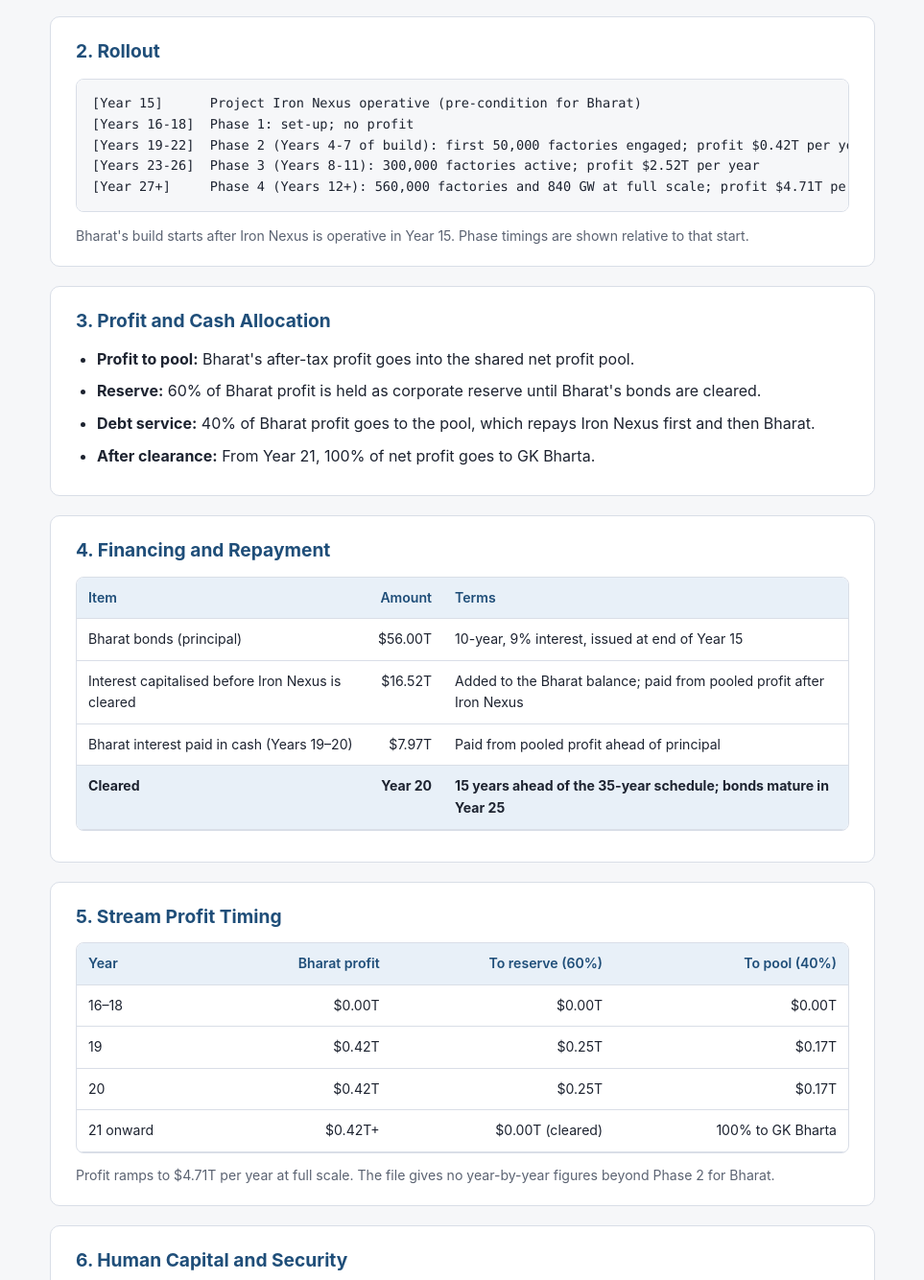
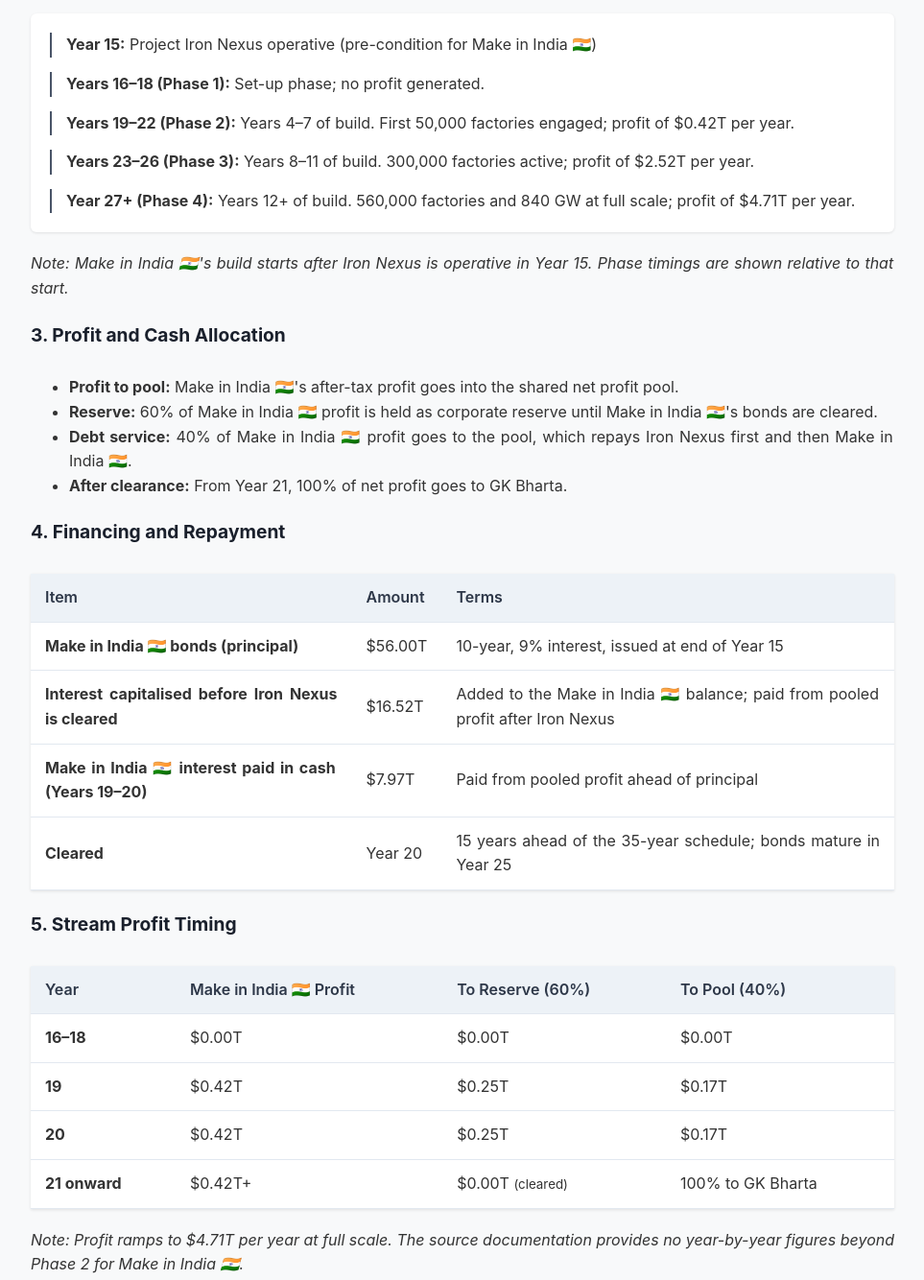
Before and after one commit to gkbharta44-code/Make-in-India-, a plain HTML site: page index.html in a window 1280 px wide. Shown: the part 760-2094 px from the top of the page at 96% size, without its empty margins (158-1121 px from the left). Drawn offline with Linux system fonts and the light colour scheme.

Commit message:
Update index.html for Project Make in India

```diff
--- a/index.html
+++ b/index.html
@@ -2,63 +2,97 @@
 <html lang="en">
 <head>
     <meta charset="UTF-8">
-<meta name="viewport" content="width=device-width, initial-scale=1">
-<title>Project Bharat Dark Grid: Executive Summary</title>
+    <meta name="viewport" content="width=device-width, initial-scale=1.0">
+    <title>Project Make in India 🇮🇳: Executive Summary</title>
     <style>
-  :root {
-    --bg: #f6f7f9; --surface: #ffffff; --text: #1d2330; --muted: #5b6372;
-    --accent: #1f4e79; --accent-soft: #e8f0f8; --border: #d9dee7;
-    color-scheme: light;
+        body {
+            font-family: -apple-system, BlinkMacSystemFont, "Segoe UI", Roboto, Helvetica, Arial, sans-serif;
+            line-height: 1.6;
+            color: #333;
+            max-width: 900px;
+            margin: 0 auto;
+            padding: 20px;
+            background-color: #f8f9fa;
+            text-align: justify;
         }
-  @media (prefers-color-scheme: dark) {
-    :root:not([data-theme="light"]) {
-      --bg: #12151c; --surface: #1a1f2a; --text: #e6e9f0; --muted: #9aa3b5;
-      --accent: #8ab8e6; --accent-soft: #223246; --border: #2e3645;
-      color-scheme: dark;
+        h1, h2, h3 {
+            color: #1a202c;
+            border-bottom: 1px solid #e2e8f0;
+            padding-bottom: 8px;
+            text-align: left;
         }
+        h1 { font-size: 2.2rem; margin-bottom: 20px; }
+        h2 { font-size: 1.6rem; margin-top: 30px; }
+        h3 { font-size: 1.2rem; margin-top: 20px; border-bottom: none; }
+        .highlight-box {
+            background-color: #ebf8ff;
+            border-left: 4px solid #3182ce;
+            padding: 15px;
+            margin-bottom: 25px;
+            border-radius: 0 4px 4px 0;
+            text-align: justify;
         }
-  :root[data-theme="dark"] {
-    --bg: #12151c; --surface: #1a1f2a; --text: #e6e9f0; --muted: #9aa3b5;
-    --accent: #8ab8e6; --accent-soft: #223246; --border: #2e3645;
-    color-scheme: dark;
+        .highlight-box ul {
+            margin: 0;
+            padding-left: 20px;
         }
-  :root { box-sizing: border-box; padding-top: env(safe-area-inset-top, 0px); padding-bottom: env(safe-area-inset-bottom, 0px); }
-  *, *::before, *::after { box-sizing: inherit; }
-  body { margin: 0; background: var(--bg); color: var(--text);
-    font-family: -apple-system, BlinkMacSystemFont, "Segoe UI", Roboto, Helvetica, Arial, sans-serif;
-    line-height: 1.6; font-size: 16px; }
-  main { max-width: 900px; margin: 0 auto; padding: 32px 20px 64px; }
-  header.doc-header { background: var(--surface); border: 1px solid var(--border);
-    border-left: 6px solid var(--accent); border-radius: 10px; padding: 24px 28px; margin-bottom: 24px; }
-  header.doc-header h1 { margin: 0 0 6px; font-size: 1.6rem; color: var(--accent); }
-  header.doc-header h2 { margin: 0 0 16px; font-size: 1.1rem; font-weight: 500; color: var(--muted); }
-  .key-facts { list-style: none; padding: 0; margin: 0; display: grid; gap: 8px; }
-  .key-facts li { background: var(--accent-soft); border-radius: 6px; padding: 8px 12px; margin: 0; }
-  section.card { background: var(--surface); border: 1px solid var(--border); border-radius: 10px;
-    padding: 20px 26px; margin-bottom: 20px; }
-  section.card h3 { margin: 0 0 12px; font-size: 1.2rem; color: var(--accent); }
-  h4 { margin: 18px 0 8px; font-size: 1rem; }
-  ol, ul { padding-left: 22px; margin: 8px 0; }
-  li { margin-bottom: 8px; }
-  .table-wrap { overflow-x: auto; border: 1px solid var(--border); border-radius: 8px; margin: 12px 0; }
-  table { width: 100%; border-collapse: collapse; font-size: 0.88rem; }
-  th, td { padding: 10px 12px; text-align: left; border-bottom: 1px solid var(--border); vertical-align: top; }
-  th { background: var(--accent-soft); color: var(--accent); font-weight: 600; }
-  td.num, th.num { text-align: right; white-space: nowrap; }
-  tr.total td { font-weight: 700; background: var(--accent-soft); }
-  .note { font-size: 0.88rem; color: var(--muted); margin: 8px 0 0; }
-  pre.flow { background: var(--bg); border: 1px solid var(--border); border-radius: 8px; padding: 14px 16px;
-    overflow-x: auto; font-family: ui-monospace, SFMono-Regular, Menlo, Consolas, monospace; font-size: 0.85rem; }
-  footer { margin-top: 32px; font-size: 0.8rem; color: var(--muted); text-align: center; }
+        .highlight-box li {
+            margin-bottom: 8px;
+        }
+        .highlight-box li:last-child {
+            margin-bottom: 0;
+        }
+        table {
+            width: 100%;
+            border-collapse: collapse;
+            margin: 20px 0;
+            background: #fff;
+            box-shadow: 0 1px 3px rgba(0,0,0,0.1);
+        }
+        th, td {
+            padding: 12px 15px;
+            text-align: justify;
+            border-bottom: 1px solid #e2e8f0;
+        }
+        th {
+            background-color: #edf2f7;
+            color: #2d3748;
+            font-weight: 600;
+            text-align: left;
+        }
+        tr:hover {
+            background-color: #f7fafc;
+        }
+        .rollout-timeline {
+            background: #fff;
+            padding: 20px;
+            border-radius: 6px;
+            box-shadow: 0 1px 3px rgba(0,0,0,0.1);
+            margin: 20px 0;
+        }
+        .timeline-item {
+            margin-bottom: 15px;
+            padding-left: 15px;
+            border-left: 2px solid #4a5568;
+            text-align: justify;
+        }
+        .timeline-item:last-child {
+            margin-bottom: 0;
+        }
+        .risk-tag {
+            color: #c53030;
+            font-weight: bold;
+        }
     </style>
 </head>
 <body>
-<main>
 
-<header class="doc-header">
-  <h1>Project Bharat Dark Grid</h1>
+    <h1>Project Make in India 🇮🇳</h1>
     <h2>Executive Summary</h2>
-  <ul class="key-facts">
+
+    <div class="highlight-box">
+        <strong>Key Figures at a Glance:</strong>
+        <ul>
             <li><strong>Total Investment:</strong> $56.00 Trillion, financed by 10-year bonds at 9% interest</li>
             <li><strong>Factories:</strong> Approximately 560,000 dark factories on 1-acre coastal sites</li>
             <li><strong>Power:</strong> 840 GW of dedicated zero-carbon nuclear baseload</li>
@@ -66,9 +100,8 @@
             <li><strong>Profit at Full Scale:</strong> About $4.71 Trillion per year after tax (2024 world levels)</li>
             <li><strong>Repayment:</strong> From pooled net profit, after Iron Nexus; cleared in Year 20</li>
         </ul>
-</header>
+    </div>
 
-<section class="card">
     <h3>1. Overview</h3>
     <ol>
         <li><strong>What it is:</strong> A coastal, software-defined manufacturing matrix in India, with dark factories that run without on-site staff.</li>
@@ -76,60 +109,97 @@
         <li><strong>Output target:</strong> 28% of world physical manufacturing value-add.</li>
         <li><strong>Role in the programme:</strong> One of two projects, with Project Iron Nexus ($40.00T), making up the $96.00T programme.</li>
     </ol>
-</section>
 
-<section class="card">
-  <h3>2. Rollout</h3>
-  <pre class="flow">[Year 15]      Project Iron Nexus operative (pre-condition for Bharat)
-[Years 16-18]  Phase 1: set-up; no profit
-[Years 19-22]  Phase 2 (Years 4-7 of build): first 50,000 factories engaged; profit $0.42T per year
-[Years 23-26]  Phase 3 (Years 8-11): 300,000 factories active; profit $2.52T per year
-[Year 27+]     Phase 4 (Years 12+): 560,000 factories and 840 GW at full scale; profit $4.71T per year</pre>
-  <p class="note">Bharat's build starts after Iron Nexus is operative in Year 15. Phase timings are shown relative to that start.</p>
-</section>
+    <h3>2. Rollout Timeline</h3>
+    <div class="rollout-timeline">
+        <div class="timeline-item"><strong>Year 15:</strong> Project Iron Nexus operative (pre-condition for Make in India 🇮🇳)</div>
+        <div class="timeline-item"><strong>Years 16–18 (Phase 1):</strong> Set-up phase; no profit generated.</div>
+        <div class="timeline-item"><strong>Years 19–22 (Phase 2):</strong> Years 4–7 of build. First 50,000 factories engaged; profit of $0.42T per year.</div>
+        <div class="timeline-item"><strong>Years 23–26 (Phase 3):</strong> Years 8–11 of build. 300,000 factories active; profit of $2.52T per year.</div>
+        <div class="timeline-item"><strong>Year 27+ (Phase 4):</strong> Years 12+ of build. 560,000 factories and 840 GW at full scale; profit of $4.71T per year.</div>
+    </div>
+    <p><em>Note: Make in India 🇮🇳's build starts after Iron Nexus is operative in Year 15. Phase timings are shown relative to that start.</em></p>
 
-<section class="card">
     <h3>3. Profit and Cash Allocation</h3>
     <ul>
-    <li><strong>Profit to pool:</strong> Bharat's after-tax profit goes into the shared net profit pool.</li>
-    <li><strong>Reserve:</strong> 60% of Bharat profit is held as corporate reserve until Bharat's bonds are cleared.</li>
-    <li><strong>Debt service:</strong> 40% of Bharat profit goes to the pool, which repays Iron Nexus first and then Bharat.</li>
+        <li><strong>Profit to pool:</strong> Make in India 🇮🇳's after-tax profit goes into the shared net profit pool.</li>
+        <li><strong>Reserve:</strong> 60% of Make in India 🇮🇳 profit is held as corporate reserve until Make in India 🇮🇳's bonds are cleared.</li>
+        <li><strong>Debt service:</strong> 40% of Make in India 🇮🇳 profit goes to the pool, which repays Iron Nexus first and then Make in India 🇮🇳.</li>
         <li><strong>After clearance:</strong> From Year 21, 100% of net profit goes to GK Bharta.</li>
     </ul>
-</section>
 
-<section class="card">
     <h3>4. Financing and Repayment</h3>
-  <div class="table-wrap">
     <table>
-      <thead><tr><th>Item</th><th class="num">Amount</th><th>Terms</th></tr></thead>
+        <thead>
+            <tr>
+                <th>Item</th>
+                <th>Amount</th>
+                <th>Terms</th>
+            </tr>
+        </thead>
         <tbody>
-        <tr><td>Bharat bonds (principal)</td><td class="num">$56.00T</td><td>10-year, 9% interest, issued at end of Year 15</td></tr>
-        <tr><td>Interest capitalised before Iron Nexus is cleared</td><td class="num">$16.52T</td><td>Added to the Bharat balance; paid from pooled profit after Iron Nexus</td></tr>
-        <tr><td>Bharat interest paid in cash (Years 19–20)</td><td class="num">$7.97T</td><td>Paid from pooled profit ahead of principal</td></tr>
-        <tr class="total"><td>Cleared</td><td class="num">Year 20</td><td>15 years ahead of the 35-year schedule; bonds mature in Year 25</td></tr>
+            <tr>
+                <td><strong>Make in India 🇮🇳 bonds (principal)</strong></td>
+                <td>$56.00T</td>
+                <td>10-year, 9% interest, issued at end of Year 15</td>
+            </tr>
+            <tr>
+                <td><strong>Interest capitalised before Iron Nexus is cleared</strong></td>
+                <td>$16.52T</td>
+                <td>Added to the Make in India 🇮🇳 balance; paid from pooled profit after Iron Nexus</td>
+            </tr>
+            <tr>
+                <td><strong>Make in India 🇮🇳 interest paid in cash (Years 19–20)</strong></td>
+                <td>$7.97T</td>
+                <td>Paid from pooled profit ahead of principal</td>
+            </tr>
+            <tr>
+                <td><strong>Cleared</strong></td>
+                <td>Year 20</td>
+                <td>15 years ahead of the 35-year schedule; bonds mature in Year 25</td>
+            </tr>
         </tbody>
     </table>
-  </div>
-</section>
 
-<section class="card">
     <h3>5. Stream Profit Timing</h3>
-  <div class="table-wrap">
     <table>
-      <thead><tr><th>Year</th><th class="num">Bharat profit</th><th class="num">To reserve (60%)</th><th class="num">To pool (40%)</th></tr></thead>
+        <thead>
+            <tr>
+                <th>Year</th>
+                <th>Make in India 🇮🇳 Profit</th>
+                <th>To Reserve (60%)</th>
+                <th>To Pool (40%)</th>
+            </tr>
+        </thead>
         <tbody>
-        <tr><td>16–18</td><td class="num">$0.00T</td><td class="num">$0.00T</td><td class="num">$0.00T</td></tr>
-        <tr><td>19</td><td class="num">$0.42T</td><td class="num">$0.25T</td><td class="num">$0.17T</td></tr>
-        <tr><td>20</td><td class="num">$0.42T</td><td class="num">$0.25T</td><td class="num">$0.17T</td></tr>
-        <tr><td>21 onward</td><td class="num">$0.42T+</td><td class="num">$0.00T (cleared)</td><td class="num">100% to GK Bharta</td></tr>
+            <tr>
+                <td><strong>16–18</strong></td>
+                <td>$0.00T</td>
+                <td>$0.00T</td>
+                <td>$0.00T</td>
+            </tr>
+            <tr>
+                <td><strong>19</strong></td>
+                <td>$0.42T</td>
+                <td>$0.25T</td>
+                <td>$0.17T</td>
+            </tr>
+            <tr>
+                <td><strong>20</strong></td>
+                <td>$0.42T</td>
+                <td>$0.25T</td>
+                <td>$0.17T</td>
+            </tr>
+            <tr>
+                <td><strong>21 onward</strong></td>
+                <td>$0.42T+</td>
+                <td>$0.00T <small>(cleared)</small></td>
+                <td>100% to GK Bharta</td>
+            </tr>
         </tbody>
     </table>
-  </div>
-  <p class="note">Profit ramps to $4.71T per year at full scale. The file gives no year-by-year figures beyond Phase 2 for Bharat.</p>
-</section>
+    <p><em>Note: Profit ramps to $4.71T per year at full scale. The source documentation provides no year-by-year figures beyond Phase 2 for Make in India 🇮🇳.</em></p>
 
-<section class="card">
     <h3>6. Human Capital and Security</h3>
     <ul>
         <li><strong>Engineers:</strong> 560,000 Forward Deployed Engineers, with seven per hub for 24/7 monitoring across three 8-hour shifts.</li>
@@ -137,23 +207,19 @@
         <li><strong>Maritime defence:</strong> The Indian Navy's Maritime Domain Awareness bubble, with BrahMos batteries covering mid-tier lanes.</li>
         <li><strong>Perimeter security:</strong> CISF, with anti-drone interceptor domes and air-gapped private 5G cores.</li>
     </ul>
-</section>
 
-<section class="card">
     <h3>7. Risks and Open Items</h3>
     <ul>
-    <li><strong>Engineer count:</strong> Seven FDEs per hub across 560,000 hubs implies about 3.9 million engineers, not 560,000. The figure needs to be confirmed.</li>
-    <li><strong>Revenue basis:</strong> The 28% share is a value-add figure. Converting it to revenue needs an input-cost ratio, which the file doesn't give.</li>
-    <li><strong>Timing data:</strong> Year-by-year profit is only given for Phase 2. Phases 3 and 4 are shown as steady levels.</li>
-    <li><strong>Training bonds:</strong> ₹20.0 crore per-hub refund exposure needs a legal review to separate it from tuition revenue.</li>
-    <li><strong>Interest exposure:</strong> The $56.00T carries 9% interest, which is $5.04T a year before any capitalisation.</li>
+        <li><span class="risk-tag">Engineer count discrepancy:</span> Seven FDEs per hub across 560,000 hubs implies about 3.9 million engineers required, not the stated 560,000. This figure requires confirmation.</li>
+        <li><span class="risk-tag">Revenue basis:</span> The 28% target is a value-add figure. Converting it to gross revenue requires an input-cost ratio not provided in the files.</li>
+        <li><span class="risk-tag">Timing data gaps:</span> Year-by-year profit projections are only provided for Phase 2. Phases 3 and 4 are listed only as flat, steady levels.</li>
+        <li><span class="risk-tag">Training bonds:</span> The ₹20.0 crore per-hub refund exposure requires a legal review to separate liability from top-line tuition revenue.</li>
+        <li><span class="risk-tag">Interest exposure:</span> The $56.00T principal carries a 9% annual interest rate, representing a $5.04T annual obligation before capitalization structures are applied.</li>
     </ul>
-</section>
 
-<footer>
+    <p style="margin-top: 40px; font-size: 0.85rem; color: #718096; border-top: 1px solid #e2e8f0; padding-top: 10px; text-align: justify;">
         Prepared from the Delper Group Consolidated Executive Summary (Integrated). Figures are as stated in the source and have not been independently verified.
-</footer>
+    </p>
 
-</main>
 </body>
 </html>
```
Lines whose indentation alone changed are shown as unchanged.
